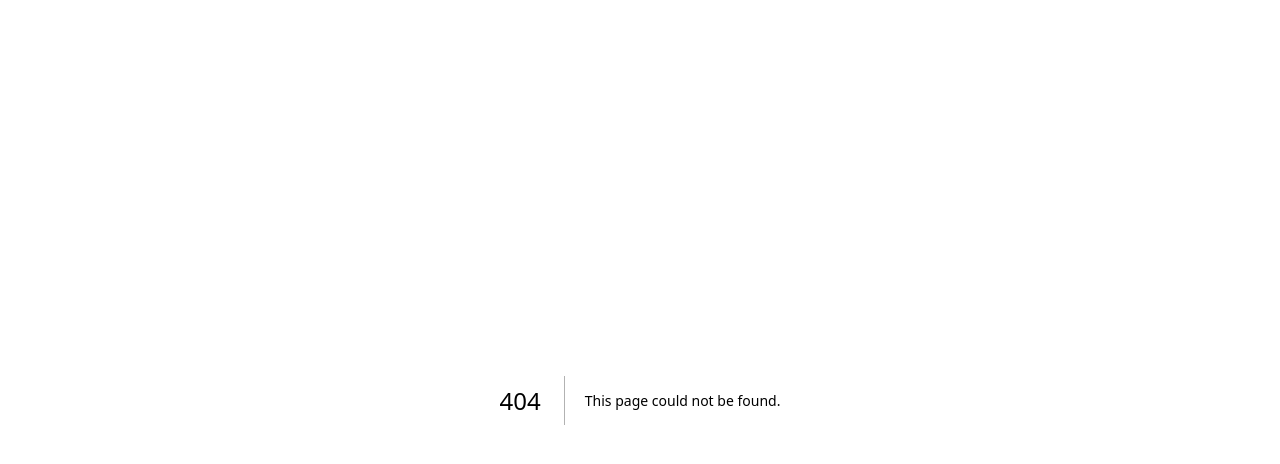
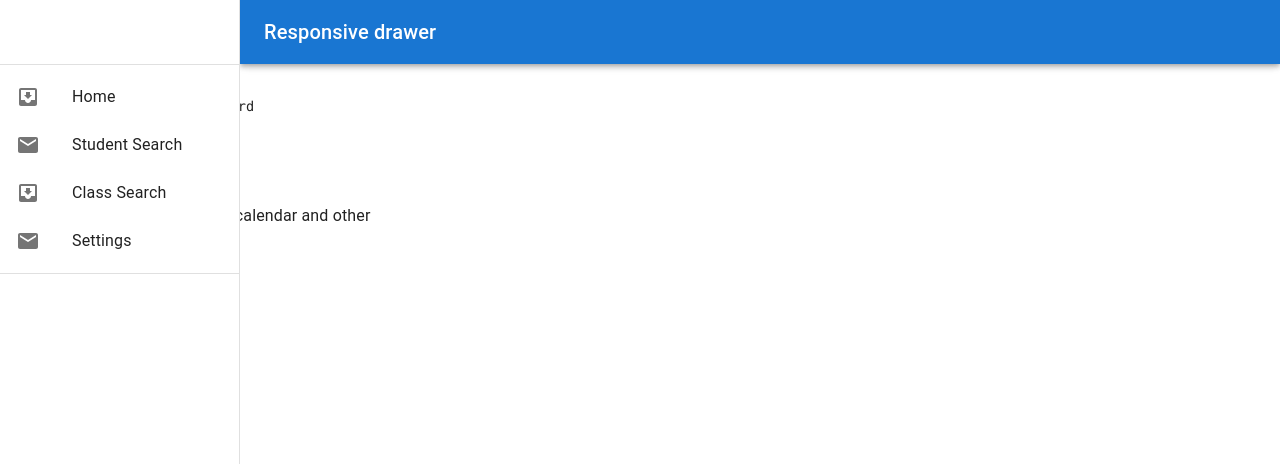
Before and after one commit to JoyZhang2023/Scholars-Saga, a Next.js app: page /counselor-dashboard in a window 1280 px wide. Before the commit this address had no page. Shown: the top 464 px of the page. Built offline with nearby package versions, Linux system fonts and the light colour scheme.

Commit message:
add nav bar

```diff
--- /dev/null
+++ b/app/counselor-dashboard/page.tsx
@@ -0,0 +1,29 @@
+"use client";
+import styles from "@/app/page.module.css";
+import * as React from 'react';
+import Box from '@mui/material/Box';
+import Toolbar from '@mui/material/Toolbar';
+import Typography from '@mui/material/Typography';
+import NavbarCounselor from "@/components/Navbar_counselor";
+
+export default function Counselor() {
+    return (
+        <main className={styles.main}>
+            <div className={styles.description}>
+                <header>
+                    Counselor Dashboard
+                </header>
+            </div>
+            <NavbarCounselor/>
+            <Box
+                component="main"
+                sx={{ flexGrow: 1, p: 3, width: { sm: `100%` } }}
+            >
+                <Toolbar />
+                <Typography paragraph>
+                Leave blank for calendar and other
+                </Typography>
+            </Box>
+        </main>
+    );
+}
--- /dev/null
+++ b/components/Navbar_counselor.tsx
@@ -0,0 +1,132 @@
+import * as React from 'react';
+import AppBar from '@mui/material/AppBar';
+import Box from '@mui/material/Box';
+import CssBaseline from '@mui/material/CssBaseline';
+import Divider from '@mui/material/Divider';
+import Drawer from '@mui/material/Drawer';
+import IconButton from '@mui/material/IconButton';
+import InboxIcon from '@mui/icons-material/MoveToInbox';
+import List from '@mui/material/List';
+import ListItem from '@mui/material/ListItem';
+import ListItemButton from '@mui/material/ListItemButton';
+import ListItemIcon from '@mui/material/ListItemIcon';
+import ListItemText from '@mui/material/ListItemText';
+import MailIcon from '@mui/icons-material/Mail';
+import MenuIcon from '@mui/icons-material/Menu';
+import Toolbar from '@mui/material/Toolbar';
+import Typography from '@mui/material/Typography';
+
+const drawerWidth = 240;
+
+interface Props {
+  /**
+   * Injected by the documentation to work in an iframe.
+   * Remove this when copying and pasting into your project.
+   */
+  window?: () => Window;
+}
+
+export default function NavbarCounselor(props: Props) {
+  const { window } = props;
+  const [mobileOpen, setMobileOpen] = React.useState(false);
+  const [isClosing, setIsClosing] = React.useState(false);
+
+  const handleDrawerClose = () => {
+    setIsClosing(true);
+    setMobileOpen(false);
+  };
+
+  const handleDrawerTransitionEnd = () => {
+    setIsClosing(false);
+  };
+
+  const handleDrawerToggle = () => {
+    if (!isClosing) {
+      setMobileOpen(!mobileOpen);
+    }
+  };
+
+  const drawer = (
+    <div>
+      <Toolbar />
+      <Divider />
+      <List>
+        {['Home', 'Student Search', 'Class Search', 'Settings'].map((text, index) => (
+          <ListItem key={text} disablePadding>
+            <ListItemButton>
+              <ListItemIcon>
+                {index % 2 === 0 ? <InboxIcon /> : <MailIcon />}
+              </ListItemIcon>
+              <ListItemText primary={text} />
+            </ListItemButton>
+          </ListItem>
+        ))}
+      </List>
+      <Divider />
+    </div>
+  );
+
+  // Remove this const later
+  const container = window !== undefined ? () => window().document.body : undefined;
+
+  return (
+    <Box sx={{ display: 'flex' }}>
+      <CssBaseline />
+      <AppBar
+        position="fixed"
+        sx={{
+          width: { sm: `calc(100% - ${drawerWidth}px)` },
+          ml: { sm: `${drawerWidth}px` },
+        }}
+      >
+        <Toolbar>
+          <IconButton
+            color="inherit"
+            aria-label="open drawer"
+            edge="start"
+            onClick={handleDrawerToggle}
+            sx={{ mr: 2, display: { sm: 'none' } }}
+          >
+            <MenuIcon />
+          </IconButton>
+          <Typography variant="h6" noWrap component="div">
+            Responsive drawer
+          </Typography>
+        </Toolbar>
+      </AppBar>
+      <Box
+        component="nav"
+        sx={{ width: { sm: drawerWidth }, flexShrink: { sm: 0 } }}
+        aria-label="mailbox folders"
+      >
+        {/* The implementation can be swapped with js to avoid SEO duplication of links. */}
+        <Drawer
+          container={container}
+          variant="temporary"
+          open={mobileOpen}
+          onTransitionEnd={handleDrawerTransitionEnd}
+          onClose={handleDrawerClose}
+          ModalProps={{
+            keepMounted: true, // Better open performance on mobile.
+          }}
+          sx={{
+            display: { xs: 'block', sm: 'none' },
+            '& .MuiDrawer-paper': { boxSizing: 'border-box', width: drawerWidth },
+          }}
+        >
+          {drawer}
+        </Drawer>
+        <Drawer
+          variant="permanent"
+          sx={{
+            display: { xs: 'none', sm: 'block' },
+            '& .MuiDrawer-paper': { boxSizing: 'border-box', width: drawerWidth },
+          }}
+          open
+        >
+          {drawer}
+        </Drawer>
+      </Box>
+    </Box>
+  );
+}
```
Also changed, not shown: app/counselro-dashboard/page.tsx (deleted, +0 -13 lines), app/page.tsx (+3 -80 lines), 1 other file (tests, documents, lock files or other folders).
